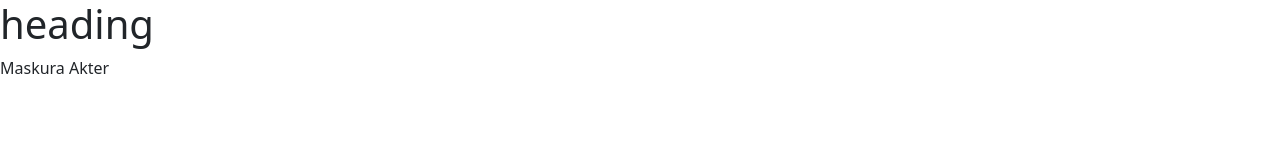
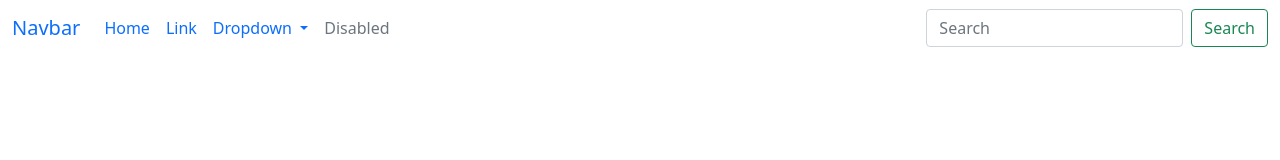
Before and after one commit to Alamin-Coding/watch-final, a plain HTML site: page index.html in a window 1280 px wide. Drawn offline with Linux system fonts and the light colour scheme.

Commit message:
nav bar added

```diff
--- a/index.html
+++ b/index.html
@@ -12,8 +12,44 @@
     <link rel="stylesheet" href="css/style.css" />
   </head>
   <body>
-    <h1>heading</h1>
-    <p>Maskura Akter</p>
+    <!-- nav part start -->
+    <nav class="navbar navbar-expand-lg bg-body-tertiary">
+      <div class="container-fluid">
+        <a class="navbar-brand" href="#">Navbar</a>
+        <button class="navbar-toggler" type="button" data-bs-toggle="collapse" data-bs-target="#navbarSupportedContent" aria-controls="navbarSupportedContent" aria-expanded="false" aria-label="Toggle navigation">
+          <span class="navbar-toggler-icon"></span>
+        </button>
+        <div class="collapse navbar-collapse" id="navbarSupportedContent">
+          <ul class="navbar-nav me-auto mb-2 mb-lg-0">
+            <li class="nav-item">
+              <a class="nav-link active" aria-current="page" href="#">Home</a>
+            </li>
+            <li class="nav-item">
+              <a class="nav-link" href="#">Link</a>
+            </li>
+            <li class="nav-item dropdown">
+              <a class="nav-link dropdown-toggle" href="#" role="button" data-bs-toggle="dropdown" aria-expanded="false">
+                Dropdown
+              </a>
+              <ul class="dropdown-menu">
+                <li><a class="dropdown-item" href="#">Action</a></li>
+                <li><a class="dropdown-item" href="#">Another action</a></li>
+                <li><hr class="dropdown-divider"></li>
+                <li><a class="dropdown-item" href="#">Something else here</a></li>
+              </ul>
+            </li>
+            <li class="nav-item">
+              <a class="nav-link disabled">Disabled</a>
+            </li>
+          </ul>
+          <form class="d-flex" role="search">
+            <input class="form-control me-2" type="search" placeholder="Search" aria-label="Search">
+            <button class="btn btn-outline-success" type="submit">Search</button>
+          </form>
+        </div>
+      </div>
+    </nav>
+    <!-- nav part end -->
 
     <script src="./js/bootstrap.bundle.min.js"></script>
     <script src="./js/script.js"></script>
```
